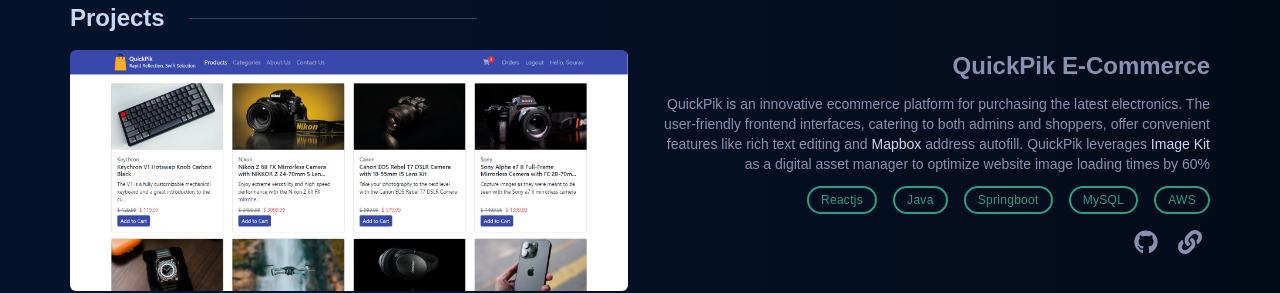
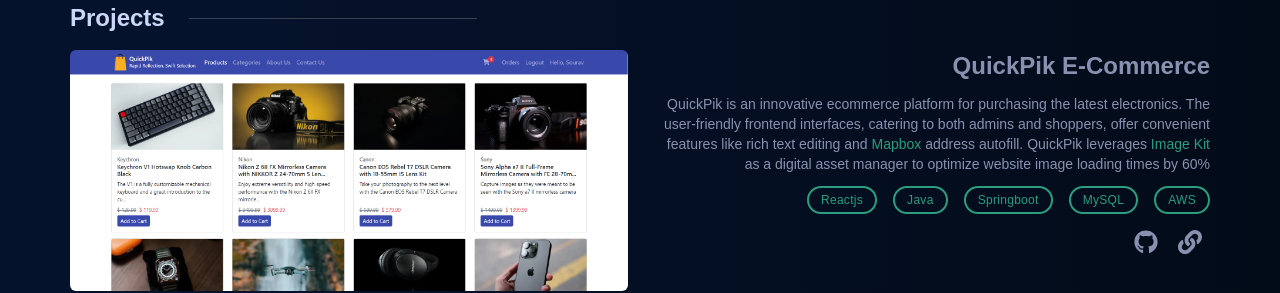
Before and after one commit to sourav0098/portfolio, a Next.js app: page / in a window 1280 px wide. Shown: the part 2280-2573 px from the top of the page. Built offline with nearby package versions, Linux system fonts and the light colour scheme; no server answers.

Commit message:
added readme and fixed animation in navbar

```diff
--- a/app/components/Navbar.tsx
+++ b/app/components/Navbar.tsx
@@ -151,7 +151,7 @@
                   <motion.button
                     initial={{ opacity: 0 }}
                     animate={{ opacity: 1 }}
-                    transition={{ delay: 0.5 }}
+                    transition={{ delay: 0.5, duration: 0.3 }}
                     className="w-32 h-10 rounded-md text-textGreen text-[13px] border border-textGreen hover:bg-hoverColor duration-300"
                   >
                     Resume
--- a/app/components/Projects.tsx
+++ b/app/components/Projects.tsx
@@ -44,9 +44,9 @@
               latest electronics. The user-friendly frontend interfaces,
               catering to both admins and shoppers, offer convenient features
               like rich text editing and{" "}
-              <span className="text-textLight">Mapbox </span>address autofill.
+              <span className="text-textGreen">Mapbox </span>address autofill.
               QuickPik leverages{" "}
-              <span className="text-textLight">Image Kit</span> as a digital
+              <span className="text-textGreen">Image Kit</span> as a digital
               asset manager to optimize website image loading times by 60%
             </p>
             <div className="flex flex-wrap gap-x-4 gap-y-2">
```
Also changed, not shown: 1 other file (tests, documents, lock files or other folders).
